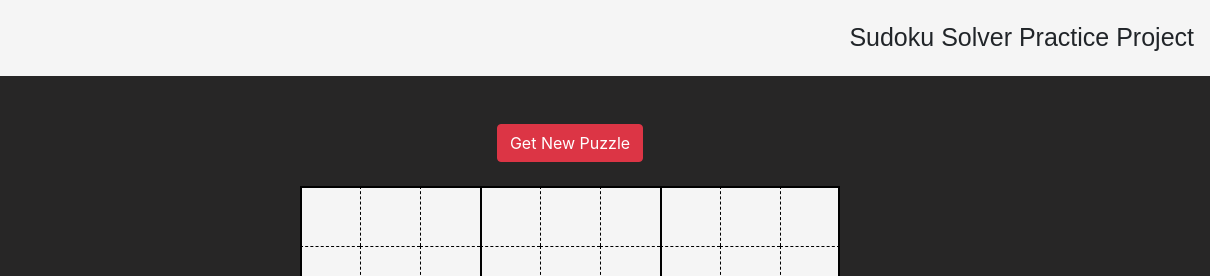
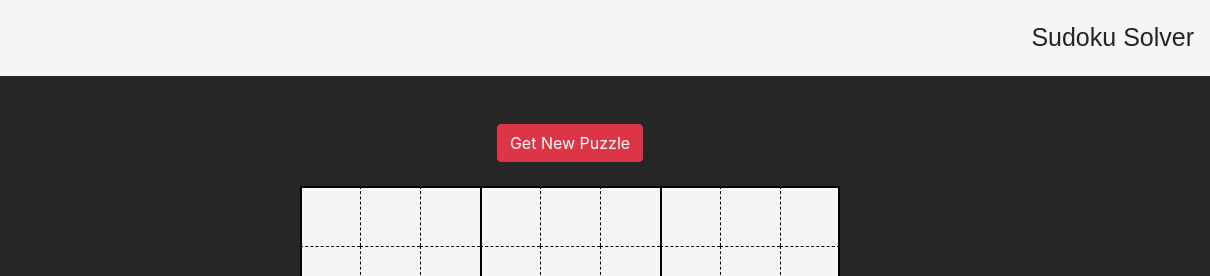
Before and after one commit to Alien0525/Sudoko-Solver, a plain HTML site: page index.html in a window 1280 px wide. Shown: the top 276 px of the page, 70-1280 px from the left. Drawn offline with nearby package versions, Linux system fonts and the light colour scheme.

Commit message:
title fixed

```diff
--- a/index.html
+++ b/index.html
@@ -17,7 +17,7 @@
 
         <img src="https://p7.hiclipart.com/preview/438/981/272/alien-extraterrestrial-life-logo-sticker-ufo.jpg"
             class="logo" alt="Aman">
-        Sudoku Solver Practice Project
+        Sudoku Solver
 
     </nav>
     <br><br>
```
Also changed, not shown: style.css (+13 -0 lines).
